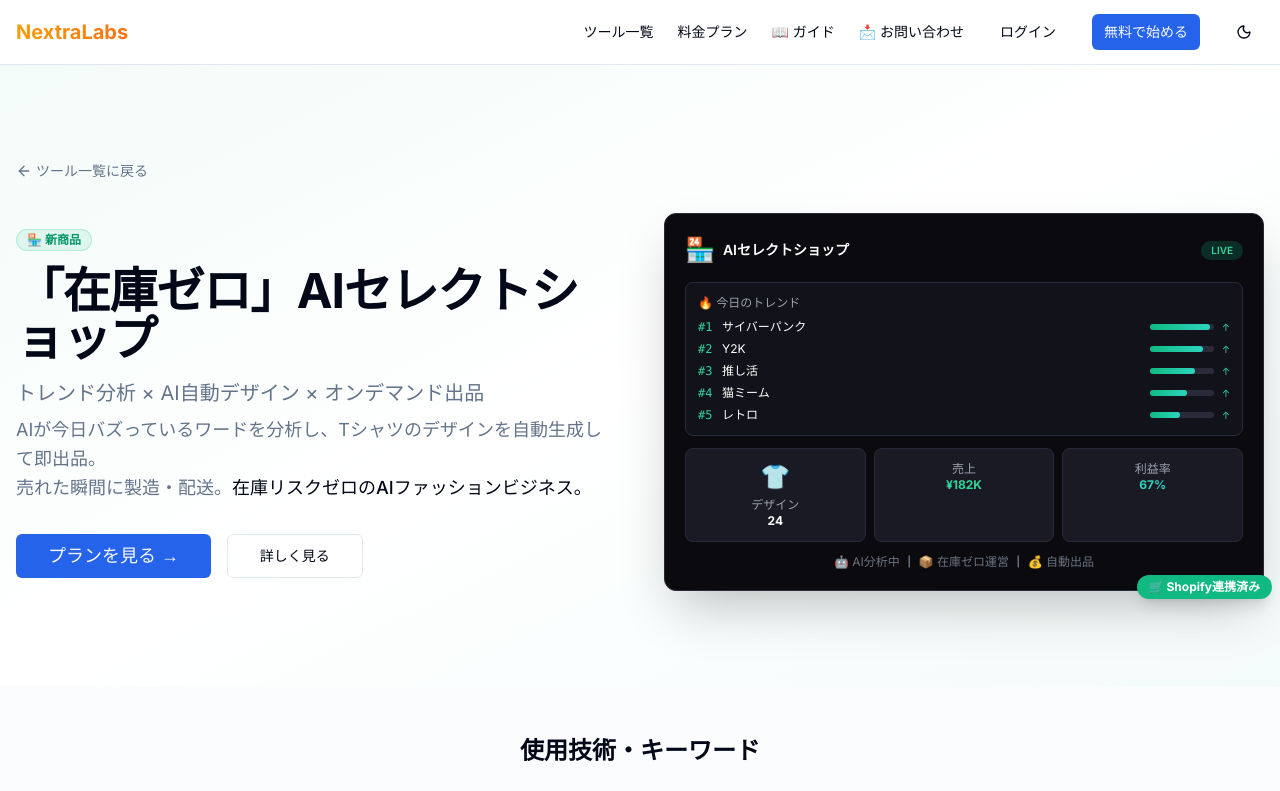
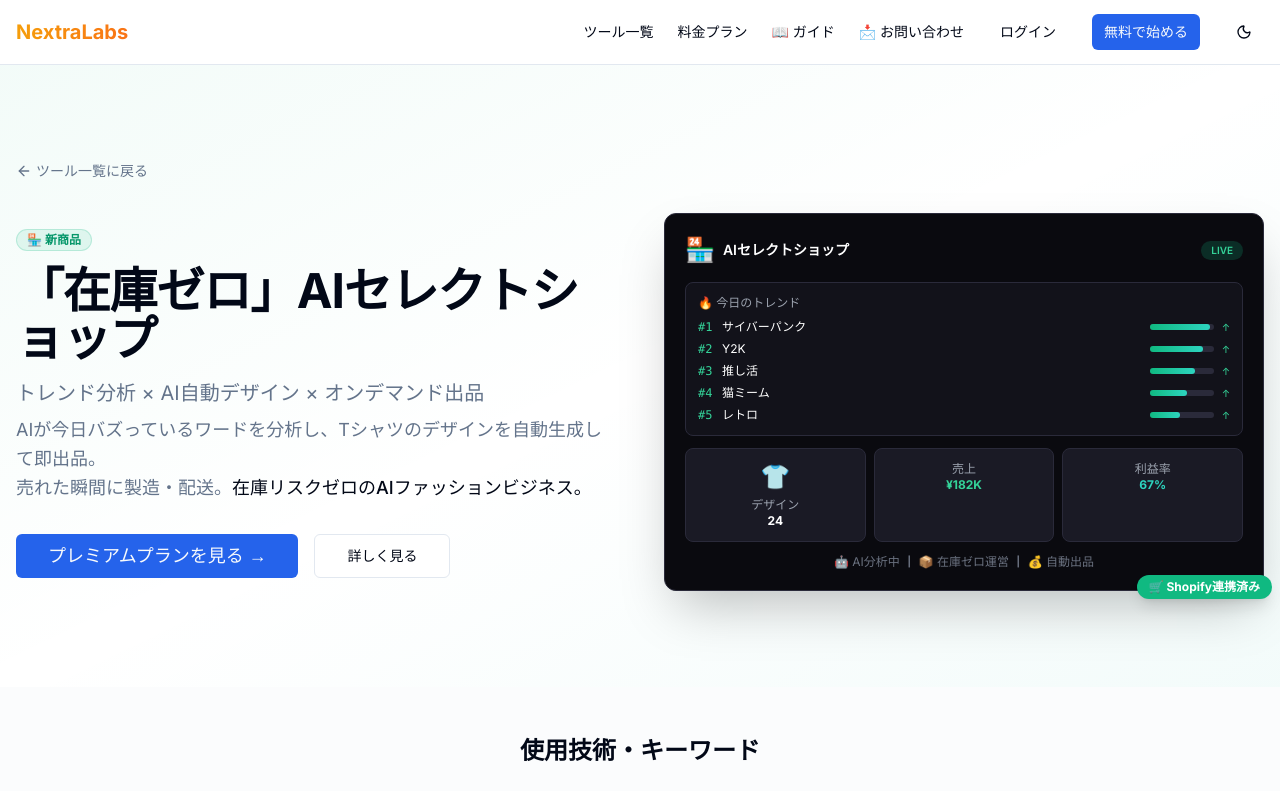
Before and after one commit to fyoneyone9-cyber/nextralabs-membership, a Next.js app: page /products/ai-select-shop in a window 1280 px wide. Shown: the top 791 px of the page. Built offline with nearby package versions, Linux system fonts and the light colour scheme; no server answers.

Commit message:
fix: ai-select-shop → premium, count 5

```diff
--- a/src/app/products/ai-select-shop/page.tsx
+++ b/src/app/products/ai-select-shop/page.tsx
@@ -163,7 +163,7 @@ export default function AISelectShopPage() {
               <div className="flex flex-col sm:flex-row gap-4">
                 <ToolLaunchButton productId="ai-select-shop" />
                 <Link href="/pricing">
-                  <Button size="lg" className="text-lg px-8">プランを見る →</Button>
+                  <Button size="lg" className="text-lg px-8">プレミアムプランを見る →</Button>
                 </Link>
                 <a href="#features">
                   <Button variant="outline" size="lg">
@@ -467,10 +467,10 @@ export default function AISelectShopPage() {
           <div className="flex flex-col items-center gap-4">
             <ToolLaunchButton productId="ai-select-shop" className="text-xl px-12 py-6 shadow-lg" />
             <Link href="/pricing">
-              <Button className="text-xl px-12 py-6">スタンダードプラン（¥980/月）で利用 →</Button>
+              <Button className="text-xl px-12 py-6">プレミアムプラン（¥1,980/月）→</Button>
             </Link>
             <p className="text-xs text-muted-foreground">
-              全ツール使い放題
+              プレミアムプラン限定ツール
             </p>
           </div>
         </div>
--- a/src/app/products/page.tsx
+++ b/src/app/products/page.tsx
@@ -253,8 +253,8 @@ const bizTools: Product[] = [
     subtitle: 'トレンド分析 × AI自動デザイン × オンデマンド出品',
     description:
       'AIがバズワードを分析しTシャツデザインを自動生成。注文時にオンデマンド製造・配送。在庫リスクゼロのAIファッションビジネス。',
-    price: '¥980/月',
-    priceNote: 'スタンダードプラン',
+    price: '¥1,980/月',
+    priceNote: 'プレミアムプラン',
     tags: ['AI Design', 'Printful API', 'トレンド分析', 'Shopify'],
     icon: Store,
     color: 'from-emerald-500 to-teal-500',
@@ -490,7 +490,7 @@ export default function ProductsPage() {
           </div>
           <div className="w-px h-6 bg-border" />
           <div className="flex items-center gap-1.5">
-            <span className="font-bold text-2xl text-violet-500">4</span>
+            <span className="font-bold text-2xl text-violet-500">5</span>
             <span className="text-muted-foreground">プレミアム</span>
           </div>
         </div>
```
